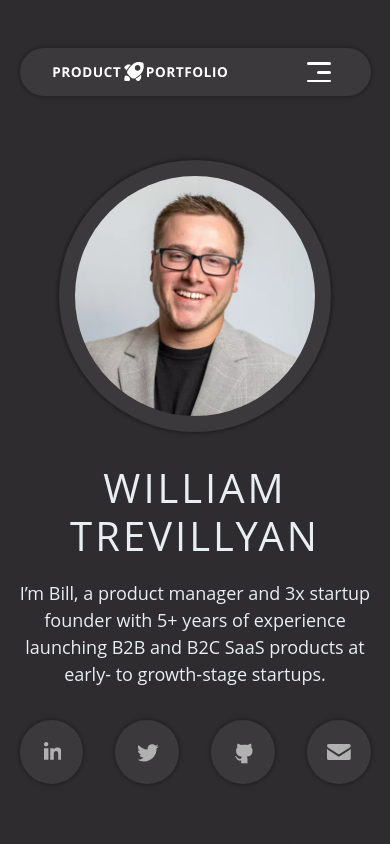
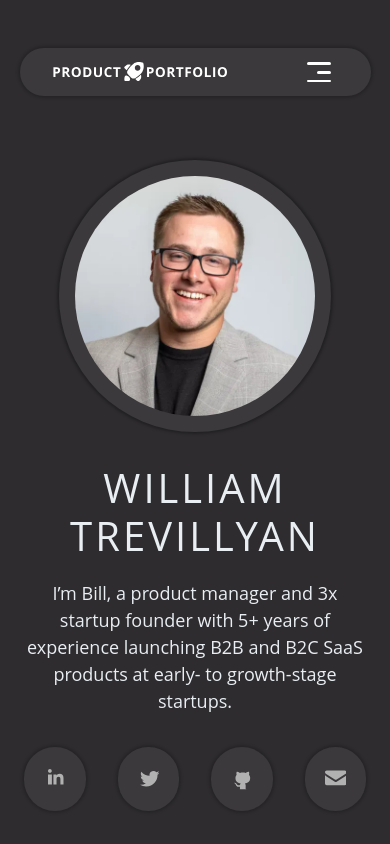
Before and after one commit to wgtrevillyan/product-portfolio, a website: page index.html in a window 390 px wide. Shown: the top 844 px of the page. Drawn offline with nearby package versions, Linux system fonts and the light colour scheme; a script that the page names is missing.

Commit message:
Update CSS styles and adjust SVG transformation in HTML
- Changed z-index of the navbar menu to improve layering.
- Enhanced section header styles for better alignment and padding.
- Adjusted SVG transformation parameters for improved rendering in the index.html file.

```diff
--- a/css/bills-product-portfolio.webflow.css
+++ b/css/bills-product-portfolio.webflow.css
@@ -2601,7 +2601,7 @@ figcaption {
   }
 
   .navbar-menu.is-page-height-tablet {
-    z-index: -1;
+    z-index: 2;
     background-color: var(--dark-grey);
     text-align: left;
     justify-content: center;
@@ -2876,8 +2876,17 @@ figcaption {
 
   .section-header {
     align-items: center;
+    justify-content: center;
+    flex-direction: column;
     min-height: 60vh;
     display: flex;
+  }
+
+  .section-header .padding-global {
+    padding-left: 1.5rem;
+    padding-right: 1.5rem;
+    width: 100%;
+    box-sizing: border-box;
   }
 
   .portfolio-list {
--- a/index.html
+++ b/index.html
@@ -330,7 +330,7 @@
                             preserveaspectratio="xMidYMid meet"
                             style="width: 100%; height: 100%;"
                           >
-                            <g transform="translate(-2, 0) scale(0.414)">
+                            <g transform="translate(-3, 0) scale(0.414)">
                               <path
                                 fill="currentcolor"
                                 fill-rule="evenodd"
```
